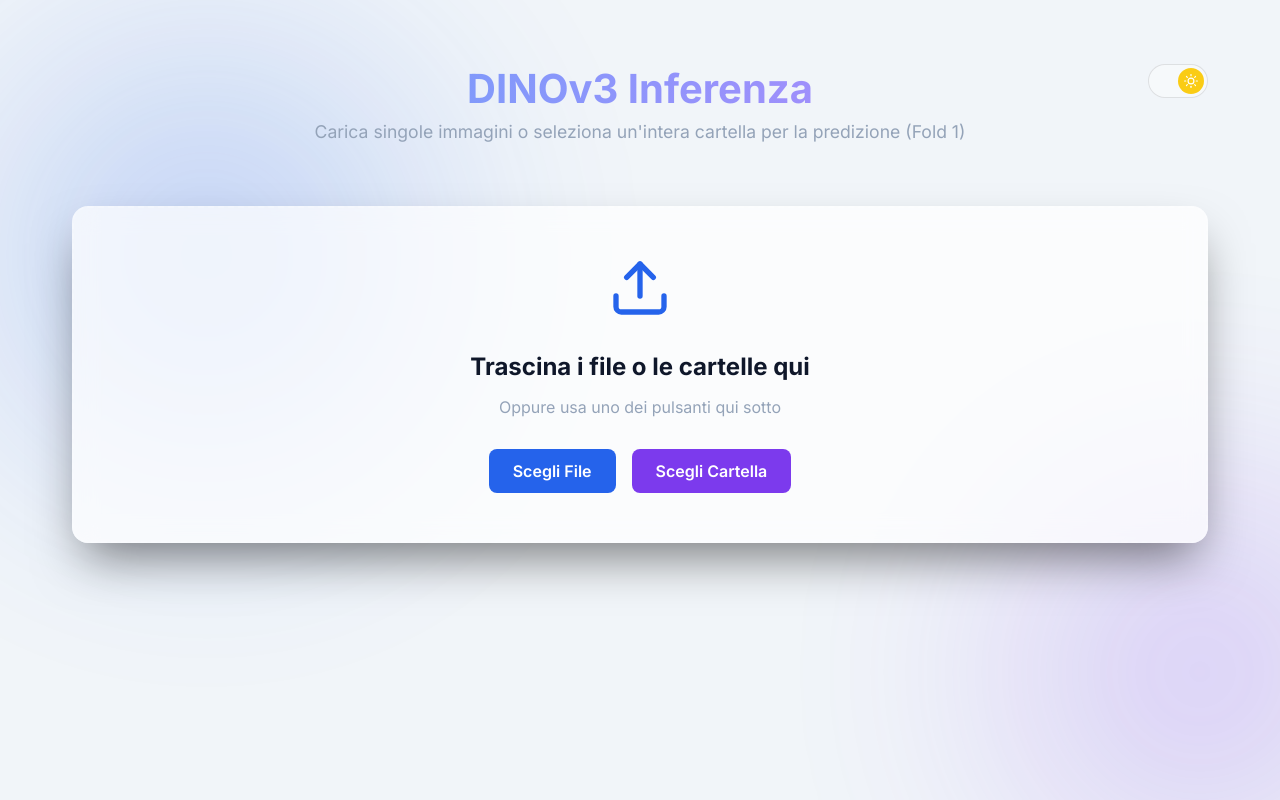
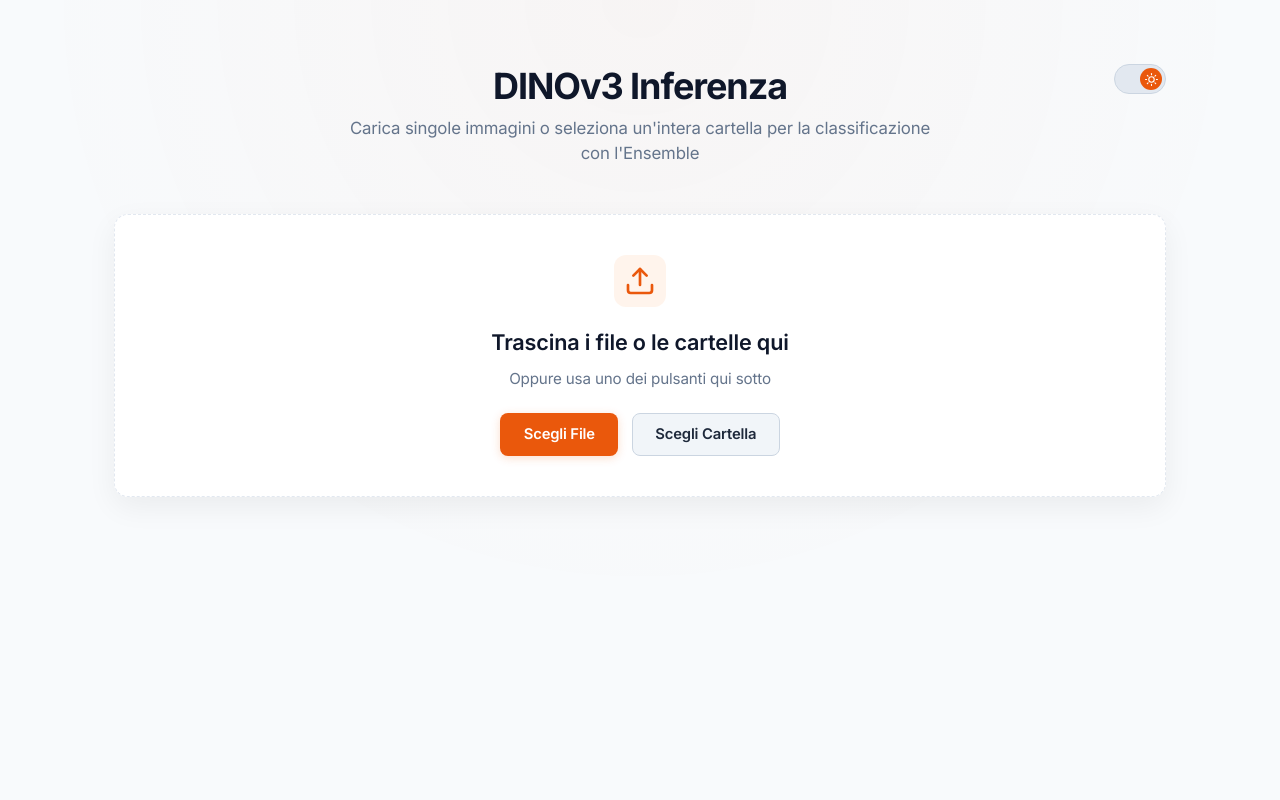
Before and after one commit to frankyvb97/Tesi_WebApp, a Flask app: page / in a window 1280 px wide. Run offline with Flask 3, Linux system fonts and the light colour scheme; parts of the project's set-up code (start-up, migrations or seed data) failed here and were passed over.

Commit message:
Modifica tema

```diff
--- a/static/style.css
+++ b/static/style.css
@@ -1,36 +1,71 @@
 :root {
-    --bg-color: #0f172a;
-    --text-color: #f8fafc;
-    --panel-bg: rgba(30, 41, 59, 0.7);
-    --panel-border: rgba(255, 255, 255, 0.1);
-    --card-bg: rgba(15, 23, 42, 0.8);
-    --primary-color: #3b82f6;
-    --primary-hover: #2563eb;
-    --secondary-color: #8b5cf6;
-    --secondary-hover: #7c3aed;
+    /* Antigravity-inspired Dark Theme (Clean, Slate & Deep Graphite) */
+    --bg-color: #121316;
+    --bg-elevated: #181a20;
+    --text-color: #f1f5f9;
+    --text-muted: #8e96a5;
+    --text-subtle: #5a6270;
+
+    --panel-bg: rgba(24, 26, 32, 0.85);
+    --panel-border: rgba(255, 255, 255, 0.08);
+    --panel-border-hover: rgba(249, 115, 22, 0.45);
+    --card-bg: #1a1c23;
+    --card-border: rgba(255, 255, 255, 0.07);
+
+    /* Warm Minimalist Orange Accent */
+    --primary-color: #f97316;
+    --primary-hover: #ea580c;
+    --primary-active: #c2410c;
+    --primary-glow: rgba(249, 115, 22, 0.25);
+
+    --secondary-bg: #22252e;
+    --secondary-hover: #2b2f3a;
+    --secondary-border: rgba(255, 255, 255, 0.12);
+    --secondary-text: #e2e8f0;
+
     --danger-color: #ef4444;
     --danger-hover: #dc2626;
 
-    --success-text: #4ade80;
-    --warning-text: #facc15;
-    --blob-opacity: 0.5;
+    --success-text: #10b981;
+    --warning-text: #f59e0b;
+
+    --shadow-panel: 0 16px 40px rgba(0, 0, 0, 0.45);
+    --shadow-card: 0 4px 16px rgba(0, 0, 0, 0.35);
+    --shadow-card-hover: 0 12px 28px rgba(0, 0, 0, 0.5);
 }
 
 [data-theme="light"] {
-    --bg-color: #f1f5f9;
+    --bg-color: #f8fafc;
+    --bg-elevated: #ffffff;
     --text-color: #0f172a;
-    --panel-bg: rgba(255, 255, 255, 0.7);
-    --panel-border: rgba(0, 0, 0, 0.1);
-    --card-bg: rgba(241, 245, 249, 0.9);
-    --primary-color: #2563eb;
-    --primary-hover: #1d4ed8;
-    --secondary-color: #7c3aed;
-    --secondary-hover: #6d28d9;
+    --text-muted: #64748b;
+    --text-subtle: #94a3b8;
+
+    --panel-bg: rgba(255, 255, 255, 0.95);
+    --panel-border: #e2e8f0;
+    --panel-border-hover: rgba(234, 88, 12, 0.5);
+    --card-bg: #ffffff;
+    --card-border: #e2e8f0;
+
+    --primary-color: #ea580c;
+    --primary-hover: #c2410c;
+    --primary-active: #9a3412;
+    --primary-glow: rgba(234, 88, 12, 0.2);
+
+    --secondary-bg: #f1f5f9;
+    --secondary-hover: #e2e8f0;
+    --secondary-border: #cbd5e1;
+    --secondary-text: #1e293b;
+
     --danger-color: #dc2626;
     --danger-hover: #b91c1c;
-    --success-text: #16a34a;
-    --warning-text: #ca8a04;
-    --blob-opacity: 0.3;
+
+    --success-text: #059669;
+    --warning-text: #d97706;
+
+    --shadow-panel: 0 10px 30px rgba(0, 0, 0, 0.06);
+    --shadow-card: 0 2px 8px rgba(0, 0, 0, 0.05);
+    --shadow-card-hover: 0 8px 20px rgba(0, 0, 0, 0.1);
 }
 
 * {
@@ -40,15 +75,16 @@
 }
 
 body {
-    font-family: 'Inter', sans-serif;
+    font-family: 'Inter', system-ui, -apple-system, BlinkMacSystemFont, "Segoe UI", Roboto, sans-serif;
     background-color: var(--bg-color);
     color: var(--text-color);
     min-height: 100vh;
     overflow-x: hidden;
     position: relative;
+    letter-spacing: -0.01em;
 }
 
-/* Background Animated Blobs */
+/* Background Subtle Gradient */
 .background-effects {
     position: fixed;
     top: 0;
@@ -57,43 +93,23 @@ body {
     height: 100vh;
     z-index: -1;
     overflow: hidden;
+    pointer-events: none;
+    background: radial-gradient(circle at 50% 0%, rgba(249, 115, 22, 0.04) 0%, transparent 60%);
+}
+
+[data-theme="light"] .background-effects {
+    background: radial-gradient(circle at 50% 0%, rgba(234, 88, 12, 0.03) 0%, transparent 60%);
 }
 
 .blob {
-    position: absolute;
-    filter: blur(100px);
-    border-radius: 50%;
-    opacity: var(--blob-opacity);
-    animation: float 20s infinite ease-in-out alternate;
-}
-
-.blob-1 {
-    top: -10%;
-    left: -10%;
-    width: 50vw;
-    height: 50vw;
-    background: radial-gradient(circle, var(--primary-color) 0%, rgba(59,130,246,0) 70%);
-}
-
-.blob-2 {
-    bottom: -10%;
-    right: -10%;
-    width: 40vw;
-    height: 40vw;
-    background: radial-gradient(circle, var(--secondary-color) 0%, rgba(139,92,246,0) 70%);
-    animation-delay: -10s;
-}
-
-@keyframes float {
-    0% { transform: translate(0, 0) scale(1); }
-    100% { transform: translate(10%, 10%) scale(1.1); }
+    display: none;
 }
 
 /* Layout */
 .container {
-    max-width: 1200px;
+    max-width: 1100px;
     margin: 0 auto;
-    padding: 2rem;
+    padding: 2.5rem 1.5rem;
     display: flex;
     flex-direction: column;
     gap: 2rem;
@@ -101,99 +117,158 @@ body {
 
 header {
     text-align: center;
-    padding: 2rem 0;
+    padding: 1.5rem 0 1rem 0;
+    position: relative;
 }
 
 header h1 {
-    font-size: 2.5rem;
+    font-size: 2.25rem;
     font-weight: 700;
     margin-bottom: 0.5rem;
-    background: linear-gradient(to right, #60a5fa, #c084fc);
-    -webkit-background-clip: text;
-    -webkit-text-fill-color: transparent;
+    color: var(--text-color);
+    letter-spacing: -0.03em;
 }
 
 header p {
-    color: #94a3b8;
-    font-size: 1.1rem;
+    color: var(--text-muted);
+    font-size: 1.05rem;
+    max-width: 600px;
+    margin: 0 auto;
+    line-height: 1.5;
 }
 
-/* Glassmorphism Panel */
+/* Panels */
 .glass-panel {
     background: var(--panel-bg);
     backdrop-filter: blur(12px);
     -webkit-backdrop-filter: blur(12px);
     border: 1px solid var(--panel-border);
-    border-radius: 16px;
-    padding: 3rem 2rem;
-    box-shadow: 0 25px 50px -12px rgba(0, 0, 0, 0.5);
+    border-radius: 14px;
+    padding: 2.5rem 2rem;
+    box-shadow: var(--shadow-panel);
+    transition: border-color 0.25s ease, box-shadow 0.25s ease;
 }
 
 /* Drop Zone */
 .drop-zone {
     text-align: center;
-    border: 2px dashed rgba(255,255,255,0.2);
-    transition: all 0.3s ease;
+    border: 1.5px dashed var(--panel-border);
+    transition: all 0.25s ease;
     display: flex;
     flex-direction: column;
     align-items: center;
-    gap: 1rem;
+    gap: 0.85rem;
+}
+
+.drop-zone:hover {
+    border-color: var(--panel-border-hover);
 }
 
 .drop-zone.dragover {
     border-color: var(--primary-color);
-    background: rgba(59, 130, 246, 0.1);
+    background: rgba(249, 115, 22, 0.06);
+    box-shadow: 0 0 0 4px var(--primary-glow);
 }
 
 .drop-zone .icon {
-    width: 64px;
-    height: 64px;
+    width: 52px;
+    height: 52px;
     color: var(--primary-color);
-    margin-bottom: 1rem;
+    margin-bottom: 0.5rem;
+    display: flex;
+    align-items: center;
+    justify-content: center;
+    background: rgba(249, 115, 22, 0.08);
+    border-radius: 12px;
+    padding: 10px;
 }
 
 .drop-zone h3 {
-    font-size: 1.5rem;
+    font-size: 1.35rem;
+    font-weight: 600;
+    color: var(--text-color);
 }
 
 .drop-zone p {
-    color: #94a3b8;
+    color: var(--text-muted);
+    font-size: 0.95rem;
 }
 
 .buttons {
     display: flex;
-    gap: 1rem;
-    margin-top: 1rem;
+    gap: 0.85rem;
+    margin-top: 0.75rem;
+    flex-wrap: wrap;
+    justify-content: center;
 }
 
+/* Buttons */
 .btn {
     cursor: pointer;
-    padding: 0.75rem 1.5rem;
+    padding: 0.7rem 1.4rem;
     border-radius: 8px;
     font-weight: 600;
-    transition: all 0.2s;
-    border: none;
-    color: white;
-    font-size: 1rem;
-    display: inline-block;
+    font-size: 0.925rem;
+    transition: all 0.2s ease;
+    border: 1px solid transparent;
+    display: inline-flex;
+    align-items: center;
+    justify-content: center;
+    gap: 0.5rem;
+    text-decoration: none;
+    user-select: none;
 }
 
 .btn:active {
-    transform: scale(0.95);
+    transform: translateY(1px);
 }
 
-.btn-primary { background-color: var(--primary-color); }
-.btn-primary:hover { background-color: var(--primary-hover); }
+/* Primary Button - Orange */
+.btn-primary {
+    background-color: var(--primary-color);
+    color: #ffffff;
+    border-color: transparent;
+    box-shadow: 0 2px 10px var(--primary-glow);
+}
 
-.btn-secondary { background-color: var(--secondary-color); }
-.btn-secondary:hover { background-color: var(--secondary-hover); }
+.btn-primary:hover {
+    background-color: var(--primary-hover);
+    box-shadow: 0 4px 14px var(--primary-glow);
+}
 
-.btn-danger { background-color: var(--danger-color); }
-.btn-danger:hover { background-color: var(--danger-hover); }
+/* Secondary Button - Subtle Graphite / Slate */
+.btn-secondary {
+    background-color: var(--secondary-bg);
+    color: var(--secondary-text);
+    border-color: var(--secondary-border);
+}
+
+.btn-secondary:hover {
+    background-color: var(--secondary-hover);
+    border-color: rgba(255, 255, 255, 0.2);
+}
+
+[data-theme="light"] .btn-secondary:hover {
+    border-color: #94a3b8;
+}
+
+/* Danger Button */
+.btn-danger {
+    background-color: transparent;
+    color: var(--danger-color);
+    border: 1px solid var(--danger-color);
+    padding: 0.5rem 1rem;
+    font-size: 0.85rem;
+}
+
+.btn-danger:hover {
+    background-color: var(--danger-color);
+    color: #ffffff;
+}
 
 /* Results Section */
 .results-section {
-    animation: fadeIn 0.5s ease-out;
+    animation: fadeIn 0.4s cubic-bezier(0.16, 1, 0.3, 1);
 }
 
 .hidden {
@@ -204,86 +279,105 @@ header p {
     display: flex;
     justify-content: space-between;
     align-items: center;
-    margin-bottom: 1.5rem;
+    margin-bottom: 1.25rem;
+    padding-bottom: 0.75rem;
+    border-bottom: 1px solid var(--panel-border);
+}
+
+.results-header h2 {
+    font-size: 1.4rem;
+    font-weight: 600;
+    color: var(--text-color);
 }
 
 .results-grid {
     display: grid;
-    grid-template-columns: repeat(auto-fill, minmax(280px, 1fr));
-    gap: 1.5rem;
+    grid-template-columns: repeat(auto-fill, minmax(260px, 1fr));
+    gap: 1.25rem;
 }
 
 /* Result Card */
 .result-card {
     background: var(--card-bg);
-    border: 1px solid var(--panel-border);
-    border-radius: 12px;
+    border: 1px solid var(--card-border);
+    border-radius: 10px;
     overflow: hidden;
-    transition: transform 0.3s ease, box-shadow 0.3s ease;
+    box-shadow: var(--shadow-card);
+    transition: transform 0.2s ease, border-color 0.2s ease, box-shadow 0.2s ease;
 }
 
 .result-card:hover {
-    transform: translateY(-5px);
-    box-shadow: 0 10px 25px -5px rgba(0, 0, 0, 0.5);
+    transform: translateY(-3px);
+    border-color: var(--panel-border-hover);
+    box-shadow: var(--shadow-card-hover);
 }
 
 .result-img {
     width: 100%;
-    height: 200px;
+    height: 180px;
     object-fit: cover;
-    border-bottom: 1px solid var(--panel-border);
+    border-bottom: 1px solid var(--card-border);
+    background-color: #0c0d10;
 }
 
 .result-info {
-    padding: 1.25rem;
+    padding: 1rem;
 }
 
 .result-name {
-    font-size: 0.9rem;
-    color: #94a3b8;
-    margin-bottom: 0.5rem;
+    font-size: 0.825rem;
+    color: var(--text-muted);
+    margin-bottom: 0.35rem;
     white-space: nowrap;
     overflow: hidden;
     text-overflow: ellipsis;
+    font-family: ui-monospace, SFMono-Regular, Menlo, Monaco, Consolas, monospace;
 }
 
 .result-class {
-    font-size: 1.25rem;
-    font-weight: 700;
-    margin-bottom: 0.5rem;
+    font-size: 1.1rem;
+    font-weight: 600;
+    margin-bottom: 0.65rem;
     text-transform: capitalize;
+    color: var(--text-color);
 }
 
 .result-conf {
     display: flex;
     justify-content: space-between;
     align-items: center;
-    font-size: 0.9rem;
+    font-size: 0.85rem;
+    font-weight: 500;
+    color: var(--text-muted);
 }
 
 .conf-bar-bg {
     flex-grow: 1;
-    height: 6px;
-    background: var(--panel-border);
+    height: 5px;
+    background: rgba(255, 255, 255, 0.08);
     border-radius: 3px;
     margin-right: 10px;
     overflow: hidden;
 }
 
+[data-theme="light"] .conf-bar-bg {
+    background: #e2e8f0;
+}
+
 .conf-bar {
     height: 100%;
-    background: linear-gradient(to right, var(--primary-color), var(--secondary-color));
     border-radius: 3px;
+    transition: width 0.4s ease;
 }
 
-/* Theme Slider */
+/* Theme Switcher */
 .theme-switch {
     display: inline-block;
-    width: 60px;
-    height: 34px;
+    width: 52px;
+    height: 30px;
     position: absolute;
     right: 0;
-    top: 2rem;
+    top: 1.5rem;
 }
 
 .theme-switch input {
@@ -296,39 +390,39 @@ header p {
     position: absolute;
     cursor: pointer;
     top: 0; left: 0; right: 0; bottom: 0;
-    background-color: rgba(0, 0, 0, 0.2);
-    border: 1px solid var(--panel-border);
-    transition: 0.4s;
-    border-radius: 34px;
+    background-color: var(--secondary-bg);
+    border: 1px solid var(--secondary-border);
+    transition: 0.3s;
+    border-radius: 30px;
 }
 
 .icon-container {
     position: absolute;
-    height: 26px;
-    width: 26px;
+    height: 22px;
+    width: 22px;
     left: 3px;
     bottom: 3px;
     background-color: var(--primary-color);
-    transition: 0.4s;
+    transition: 0.3s;
     border-radius: 50%;
     display: flex;
     align-items: center;
     justify-content: center;
-    color: white;
+    color: #ffffff;
 }
 
 .icon-container svg {
-    width: 14px;
-    height: 14px;
+    width: 13px;
+    height: 13px;
 }
 
 input:checked + .slider {
-    background-color: rgba(255, 255, 255, 0.4);
+    background-color: #e2e8f0;
 }
 
 input:checked + .slider .icon-container {
-    transform: translateX(26px);
-    background-color: #facc15; /* Sole dorato */
+    transform: translateX(22px);
+    background-color: var(--primary-color);
 }
 
 /* Spinner */
@@ -337,17 +431,23 @@ input:checked + .slider .icon-container {
     flex-direction: column;
     align-items: center;
     justify-content: center;
-    padding: 3rem;
+    padding: 2.5rem;
+    color: var(--text-muted);
 }
 
 .spinner {
-    width: 50px;
-    height: 50px;
-    border: 4px solid rgba(255,255,255,0.1);
+    width: 42px;
+    height: 42px;
+    border: 3px solid rgba(255, 255, 255, 0.1);
     border-left-color: var(--primary-color);
     border-radius: 50%;
-    animation: spin 1s linear infinite;
-    margin-bottom: 1rem;
+    animation: spin 0.8s linear infinite;
+    margin-bottom: 0.75rem;
+}
+
+[data-theme="light"] .spinner {
+    border-color: #e2e8f0;
+    border-left-color: var(--primary-color);
 }
 
 @keyframes spin {
@@ -355,6 +455,6 @@ input:checked + .slider .icon-container {
 }
 
 @keyframes fadeIn {
-    from { opacity: 0; transform: translateY(10px); }
+    from { opacity: 0; transform: translateY(8px); }
     to { opacity: 1; transform: translateY(0); }
 }
--- a/templates/index.html
+++ b/templates/index.html
@@ -12,10 +12,7 @@
     <link rel="stylesheet" href="{{ url_for('static', filename='style.css') }}">
 </head>
 <body>
-    <div class="background-effects">
-        <div class="blob blob-1"></div>
-        <div class="blob blob-2"></div>
-    </div>
+    <div class="background-effects"></div>
 
     <main class="container">
         <header style="position: relative;">
@@ -43,7 +40,7 @@
                 </div>
             </label>
             <h1>DINOv3 Inferenza</h1>
-            <p>Carica singole immagini o seleziona un'intera cartella per la predizione (Fold 1)</p>
+            <p>Carica singole immagini o seleziona un'intera cartella per la classificazione con l'Ensemble</p>
         </header>
 
         <section class="upload-section">
```
